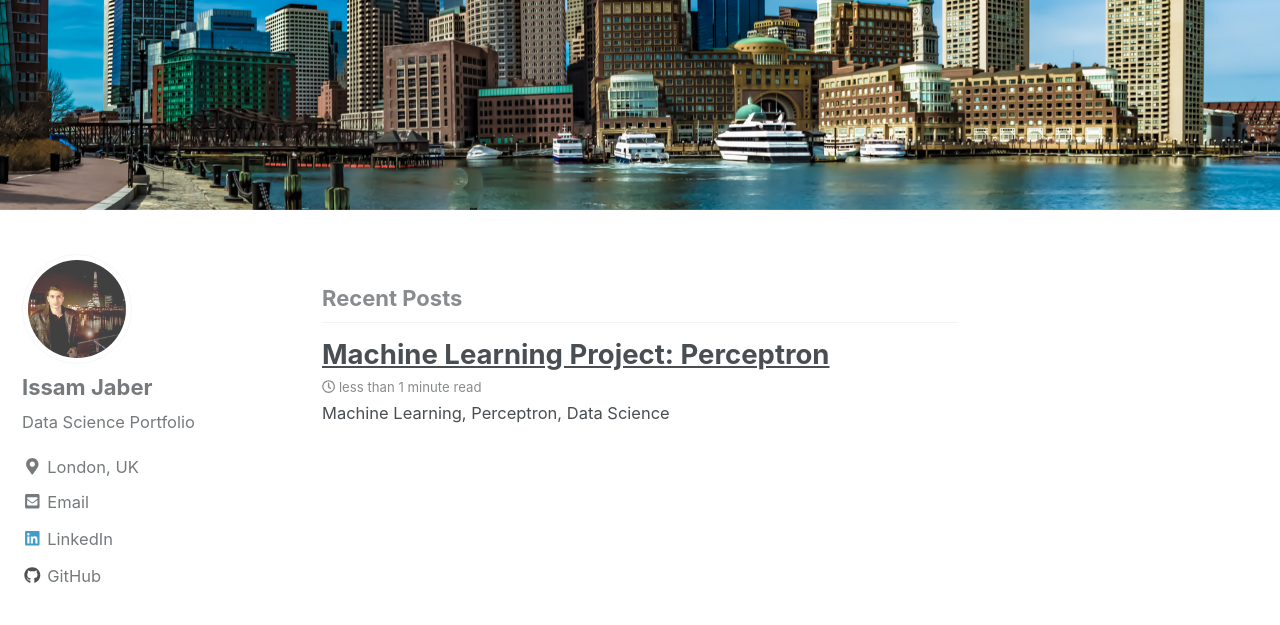
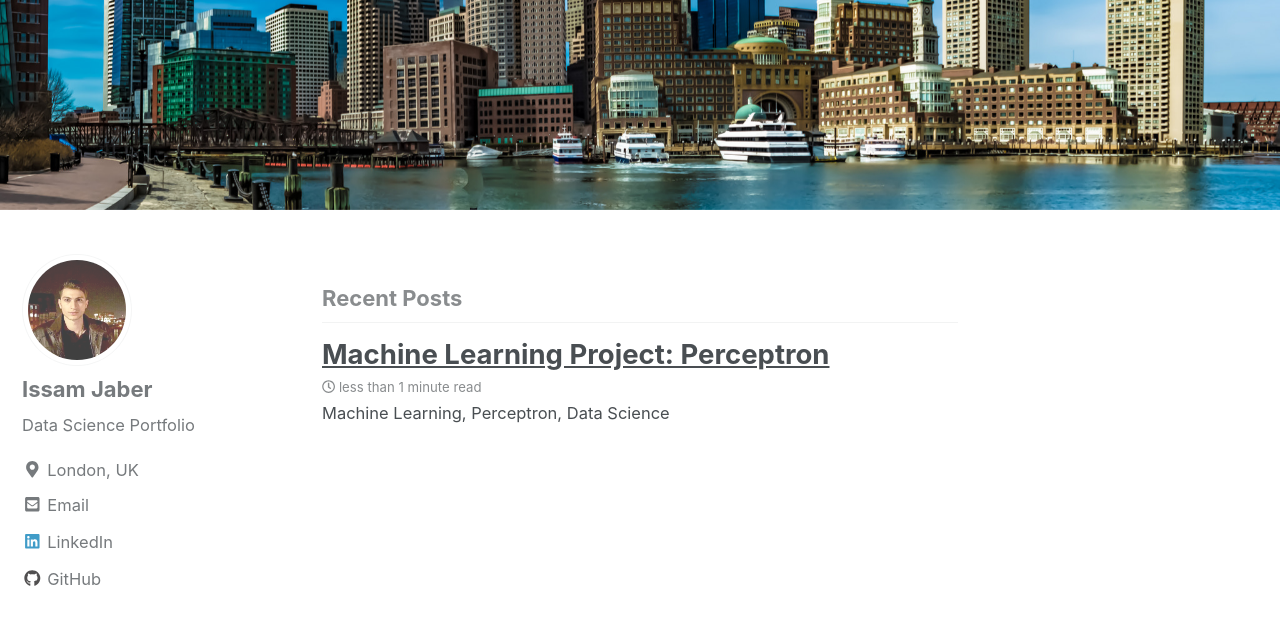
Before and after one commit to IJaber/IJaber.github.io, a Jekyll site: the page built from index.html, in a window 1280 px wide and 900 px high, scrolled down 398 px. Shown: the top 625 px of the window. Built offline with Jekyll 4.4.1, drawn with Linux system fonts in a browser that asks for light colours; nearby versions of some CDN libraries; the list of posts is cut into pages by our own code.

Commit message:
new photo

```diff
--- a/_config.yml
+++ b/_config.yml
@@ -86,7 +86,7 @@
 # Site Author
 author:
   name             : "Issam Jaber"
-  avatar           : "/images/Av12.jpg" # path of avatar image, e.g. "/assets/images/bio-photo.jpg"
+  avatar           : "/images/IMG_2054.jpg" # path of avatar image, e.g. "/assets/images/bio-photo.jpg"
   bio              : "Data Science Portfolio"
   location         : "London, UK"
   email            : "ijaber7@hotmail.com"
```
Also changed, not shown: images/IMG_2054.jpg (added), 1 other file.
